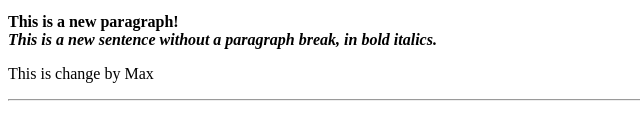
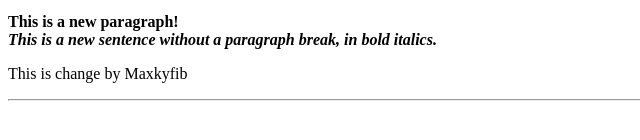
Before and after one commit to goohara/startgit, a plain HTML site: page index.html in a window 1280 px wide. Shown: the part 242-382 px from the top of the page, 0-640 px from the left. Drawn offline with Linux system fonts and the light colour scheme.

Commit message:
insert maxkyfib

```diff
--- a/index.html
+++ b/index.html
@@ -30,7 +30,7 @@ support@yourcompany.com</a>.
 
 <BR> <B><I>This is a new sentence without a paragraph break, in bold italics.</I></B>
 
-<P> This is change by Max </P>
+<P> This is change by Maxkyfib </P>
 
 <HR>
 
```
